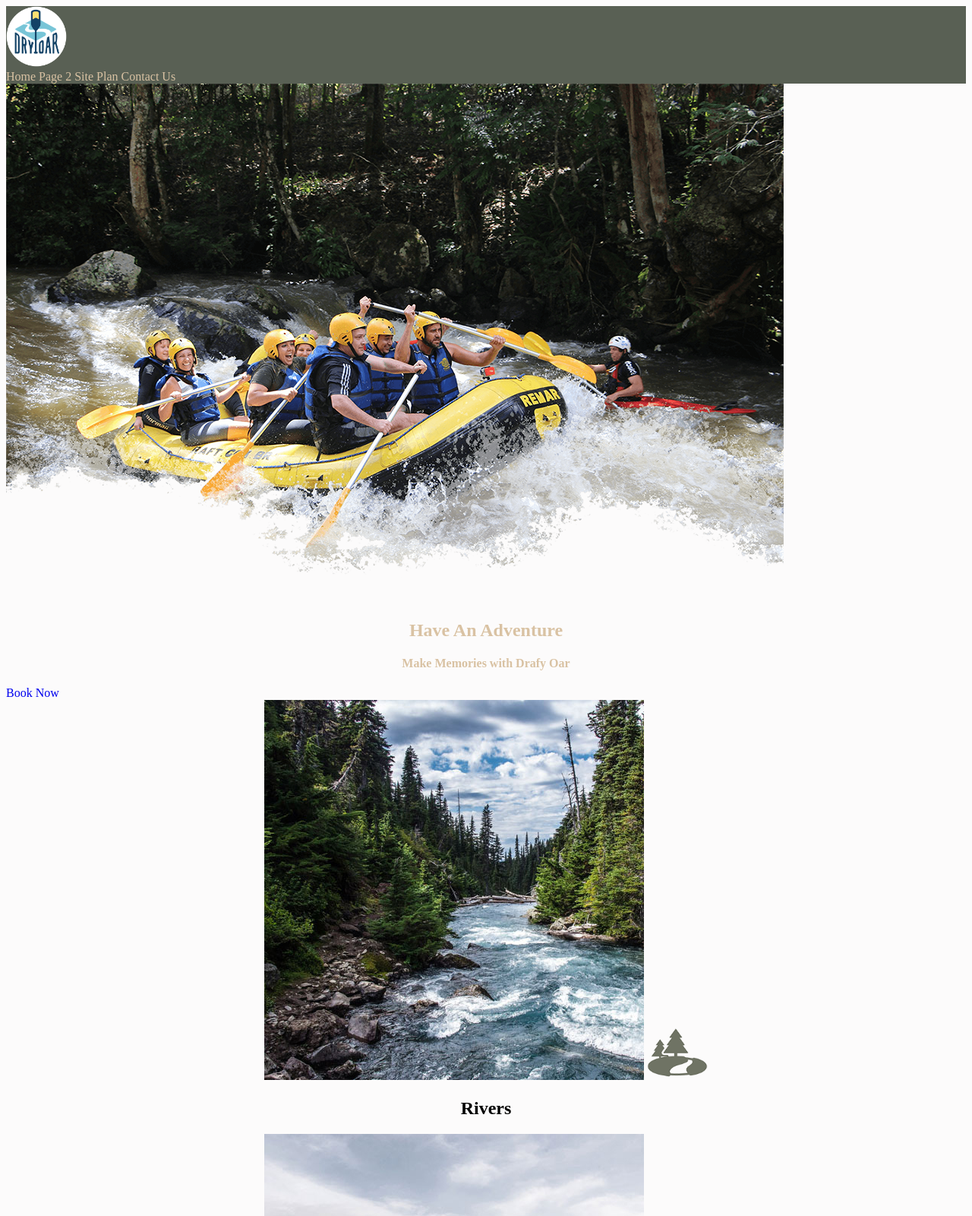
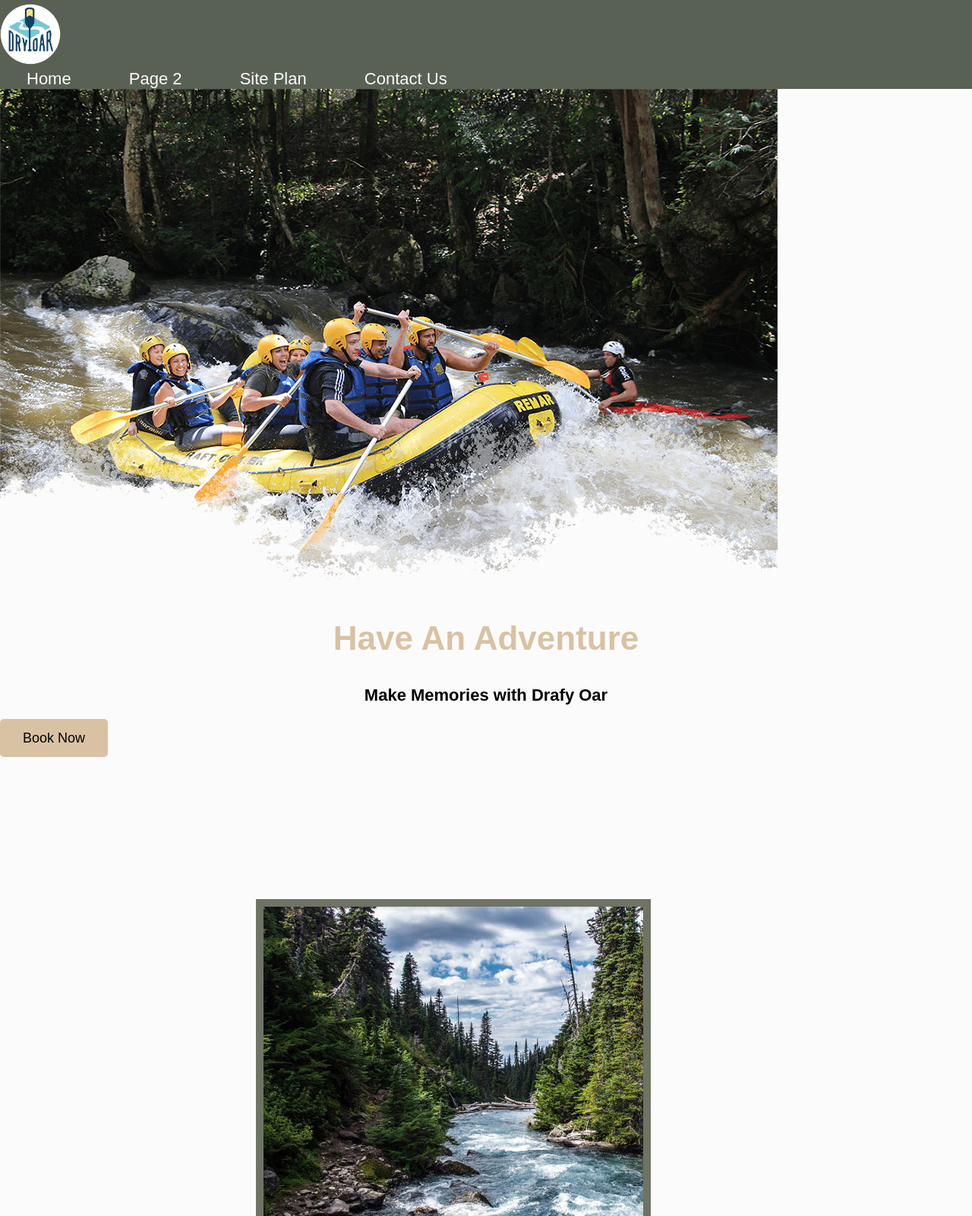
Before and after one commit to ccwnggit/wwr.github.io, a plain HTML site: page index.html in a window 1280 px wide. Shown: the top 1600 px of the page at 76% size. Drawn offline with Linux system fonts and the light colour scheme.

Commit message:
Updated as per week 5 fonts and spaces

```diff
--- a/styles/style.css
+++ b/styles/style.css
@@ -1,97 +1,57 @@
+#background {
+    height:725px;
+    background-color:#d9c2a3;
+}
+
+
+
+body {
+    background-color: #fcfbfb;
+    font-family: Raleway, Arial, sans-serif;
+    font-size:22px;
+    margin:0;
+    padding:0;
+}
+
+.book:hover{
+    color:#d9c2a3;
+
+}
+
+.book, .join {
+    text-decoration: none;
+    background-color:#d9c2a3;
+    color:black;
+    font-size:18px;
+    padding:15px 30px;
+    margin-top:50px;
+    border-radius:5px;
+    text-align: center;
+
+}
+
+
+.button-box {
+    text-align:center
+}
+
+
 content{
 
     max-width : 1600px;
     margin: 0 auto;
 }
 
-nav a {
-    text-align: center;
-    color:#d9c2a3;
-    text-decoration: none;
+.card-img {
 
-}
-
-#hero-msg h1{
-
-    text-align: center;
-
-}
-
-#hero-msg h4{
-    text-align:center;
-    width:100%
-}
-
-.button-box {
-    text-align:center
-}
-
-.home-title{
-    color:#d9c2a3;
-}
-.book:hover{
-    color:#d9c2a3;
-}
-
-.book {
-    text-decoration: none;
-    background-color:#fcfbfb;
-}
-.join {
-    color:#d9c2a3;
-    text-decoration: none;
-
-}
-
-.join:hover {
-    background-color:black;
+    border: 10px solid #6f7364;
 }
 
 
-.msg h2 {
-    color:#d9c2a3;
-}
-
-.msg p {
-    color:#d9c2a3;
-}
-
-.msg {
-    background-color: rgba(20,30,13, .7);
-}
-.icon {
-    width: 80px;
-}
-
-h4 {
-    color:#d9c2a3;
-}
-
-main section {
-
-    text-align:center;
-}
-
-#background {
-    height:725px;
-    background-color:#d9c2a3;
-}
-
-body {
-    background-color: #fcfbfb;
-}
-header {
+footer {
+    padding:25px 50px;
     background-color:rgba(20,30,13, .7);
-}
-
-nav a:hover {
-    background-color: black;
-    color:#d9c2a3
-}
-
-footer {
-
-    background-color:rgba(20,30,13, .7);
+    margin-top: 200px;
 }
 
 footer a {
@@ -111,6 +71,111 @@ footer p a:hover{
 
     text-decoration: underline;
 }
+
+footer .social img {
+    padding-top:15px;
+}
+
+#hero-msg h1{
+
+    text-align: center;
+
+}
+
+#hero-msg h4{
+    text-align:center;
+    width:100%
+}
+
+
+h2 {
+    margin:0;
+    color: #fcfbfb
+}
+
+h4 {
+    color:black;
+}
+
+.home-title{
+    color:#d9c2a3;
+    font-size: 2em;
+    margin-top: 10px;
+}
+
+.icon {
+    width: 80px;
+    padding-top:10px;
+}
+
+.join:hover {
+    background-color:black;
+}
+
+
+main section {
+
+    text-align:center;
+}
+
+
+main section img {
+    box-sizing : border-box;
+}
+
+.msg h2 {
+    color: #fcfbfb;
+}
+
+.msg p {
+    color:#fcfbfb;
+    font-size: .8em;
+    padding-bottom: 15px;
+}
+
+.msg {
+    line-height: 1.5em;
+    background-color: #6f7364;
+    padding:35px;
+}
+
+
+header {
+    background-color:rgba(20,30,13, .7);
+}
+
+
 .logo {
     width: 80px;
+    padding-top: 5px;
 }
+
+#logo_link {
+    padding-top: 5px;
+}
+
+
+nav a {
+    padding:35px;
+    text-decoration: none;
+    color: #fcfbfb;
+    text-align: center;
+}
+
+nav a:hover {
+    background-color: black;
+    color:#d9c2a3
+}
+
+/* three images */
+.rivers-card {
+    margin:200px 0;
+}
+
+.camping-card {
+    margin:200px 0;
+}
+
+.rapids-card {
+    margin:200px 0;
+}
```
